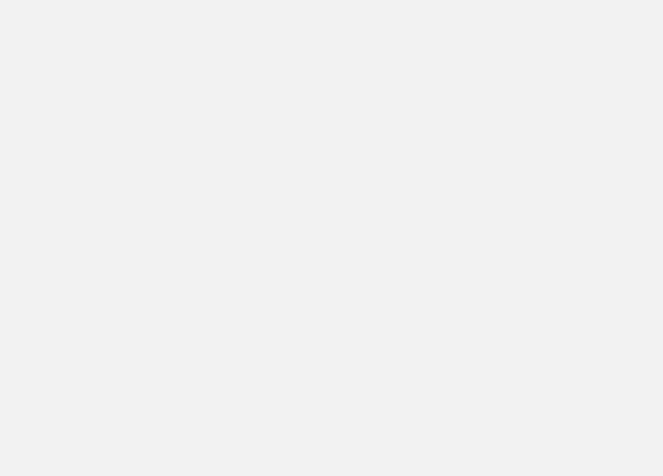
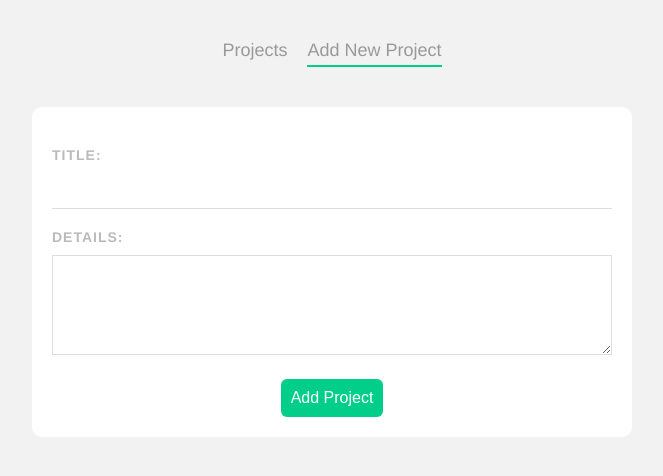
Before and after one commit to AdamJosephKalimi/vue-task-planner, a Vue app: page /add in a window 1280 px wide. Before the commit this address had no page. Shown: the top 476 px of the page, without its empty margins (308-971 px from the left). Built offline with nearby package versions, Linux system fonts and the light colour scheme.

Commit message:
Added functionality to navigate between Home.vue and AddProject.vue via the Navbar.

```diff
--- a/data/db.json
+++ b/data/db.json
@@ -4,13 +4,19 @@
       "id": 1,
       "title": "Create a new homepage banner",
       "details": "Lorem Ipsum",
-      "complete": false
+      "complete": true
     },
     {
       "id": 2,
       "title": "Make marketing email",
       "details": "Lorem Ipsum",
       "complete": false
+    },
+    {
+      "title": "Wrap up this project chapter",
+      "details": "A timer has been set for 45 min. Need to complete it within the allotted time.",
+      "complete": false,
+      "id": 3
     }
   ]
 }
--- a/src/App.vue
+++ b/src/App.vue
@@ -1,7 +1,18 @@
 <template>
+  <div>
+    <Navbar />
+    <router-view/>
+  </div>
+</template>
 
-  <router-view/>
-</template>
+<script>
+import Navbar from './components/Navbar.vue'
+
+export default {
+  components: { Navbar }
+}
+</script>
+
 
 <style>
 body {
--- /dev/null
+++ b/src/components/Navbar.vue
@@ -0,0 +1,31 @@
+<template>
+    <nav class="main-nav">
+        <router-link :to="{ name: 'Home' }">Projects</router-link>
+        <router-link :to="{ name: 'AddProject' }">Add New Project</router-link>
+    </nav>
+</template>
+
+<script>
+export default {
+
+}
+</script>
+
+<style>
+    .main-nav {
+        text-align: center;
+        margin: 40px auto;
+    }
+    /* These are the router-links. When they are output to the dom they become a tags */
+    .main-nav a {
+        display: inline-block;
+        text-decoration: none;
+        margin: 0 10px;
+        color: #999;
+        font-size: 18px;
+    }
+    a.router-link-active {
+        border-bottom: 2px solid #00ce89;
+        padding-bottom: 4px;
+    }
+</style>
--- a/src/router/index.js
+++ b/src/router/index.js
@@ -1,11 +1,17 @@
 import { createRouter, createWebHistory } from 'vue-router'
 import Home from '../views/Home.vue'
+import AddProject from '../views/AddProject.vue'
 
 const routes = [
   {
     path: '/',
     name: 'Home',
     component: Home
+  },
+  {
+    path: '/add',
+    name: 'AddProject',
+    component: AddProject
   }
 ]
 
--- /dev/null
+++ b/src/views/AddProject.vue
@@ -0,0 +1,78 @@
+<template>
+    <form @submit.prevent="handleSubmit">
+        <label>Title:</label>
+        <input type="text" v-model="title" required>
+        <label>Details:</label>
+        <textarea v-model="details" required></textarea>
+        <button>Add Project</button>
+    </form>
+</template>
+
+<script>
+export default {
+  data() {
+    return {
+      title: "",
+      details: ""
+    };
+  },
+  methods: {
+    // json server will add the id property automatically
+    handleSubmit() {
+      let project = {
+        title: this.title,
+        details: this.details,
+        complete: false
+      }
+      fetch('http://localhost:3000/projects', {
+          method: 'POST',
+          headers: { 'Content-Type' : 'application/json' },
+          body: JSON.stringify(project)
+      }).then(() => {
+          this.$router.push('/')
+      }).catch(err => console.log(err.message))
+    }
+  }
+};
+</script>
+
+<style>
+form {
+  background: white;
+  padding: 20px;
+  border-radius: 10px;
+}
+label {
+  display: block;
+  color: #bbb;
+  text-transform: uppercase;
+  font-size: 14px;
+  font-weight: bold;
+  letter-spacing: 1px;
+  margin: 20px 0 10px 0;
+}
+input {
+  padding: 10px;
+  border: 0;
+  border-bottom: 1px solid #ddd;
+  width: 100%;
+  box-sizing: border-box;
+}
+textarea {
+  border: 1px solid #ddd;
+  padding: 10px;
+  width: 100%;
+  box-sizing: border-box;
+  height: 100px;
+}
+form button {
+  display: block;
+  margin: 20px auto 0;
+  background: #00ce89;
+  color: white;
+  padding: 10px;
+  border: 0;
+  border-radius: 6px;
+  font-size: 16px;
+}
+</style>
--- a/src/views/Home.vue
+++ b/src/views/Home.vue
@@ -1,12 +1,10 @@
 <template>
   <div class="home">
-    <p>Home</p>
     <div v-if="projects.length">
       <!-- cycle throughthe projects -->
       <div v-for="project in projects" :key="project.id">
         <!-- saving the value of the projects above to the prop :projects -->
         <SingleProject :project="project" @delete="handleDelete" @complete="handleComplete"/>
-        <div v-if="project.complete">Success!</div>
       </div>
     </div>
   </div>
```
